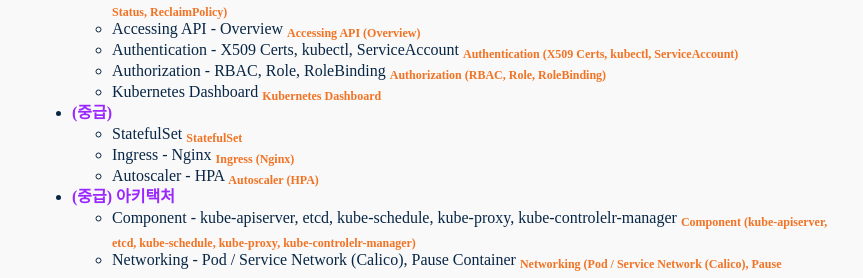
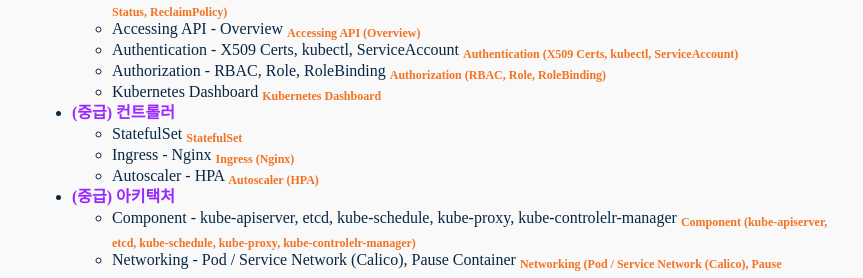
Before and after one commit to nimkoes/portfolio, a Jekyll site: the page built from _posts/2021-11-22-Kubernetes.md, in a window 1280 px wide. Shown: the part 1083-1361 px from the top of the page, without its empty margins (208-1071 px from the left). Built offline with Jekyll 4.4.1, drawn with Linux system fonts in a browser that asks for light colours.

Commit message:
Update 2021-11-22-Kubernetes.md

```diff
--- a/_posts/2021-11-22-Kubernetes.md
+++ b/_posts/2021-11-22-Kubernetes.md
@@ -48,7 +48,7 @@
   - Authentication - X509 Certs, kubectl, ServiceAccount               [<sub>Authentication (X509 Certs, kubectl, ServiceAccount)</sub>](){:target="_blank"}
   - Authorization - RBAC, Role, RoleBinding                            [<sub>Authorization (RBAC, Role, RoleBinding)</sub>](){:target="_blank"}
   - Kubernetes Dashboard                                               [<sub>Kubernetes Dashboard</sub>](){:target="_blank"}
-- **(중급)**
+- **(중급) 컨트롤러**
   - StatefulSet      [<sub>StatefulSet</sub>](){:target="_blank"}
   - Ingress - Nginx  [<sub>Ingress (Nginx)</sub>](){:target="_blank"}
   - Autoscaler - HPA [<sub>Autoscaler (HPA)</sub>](){:target="_blank"}
```
